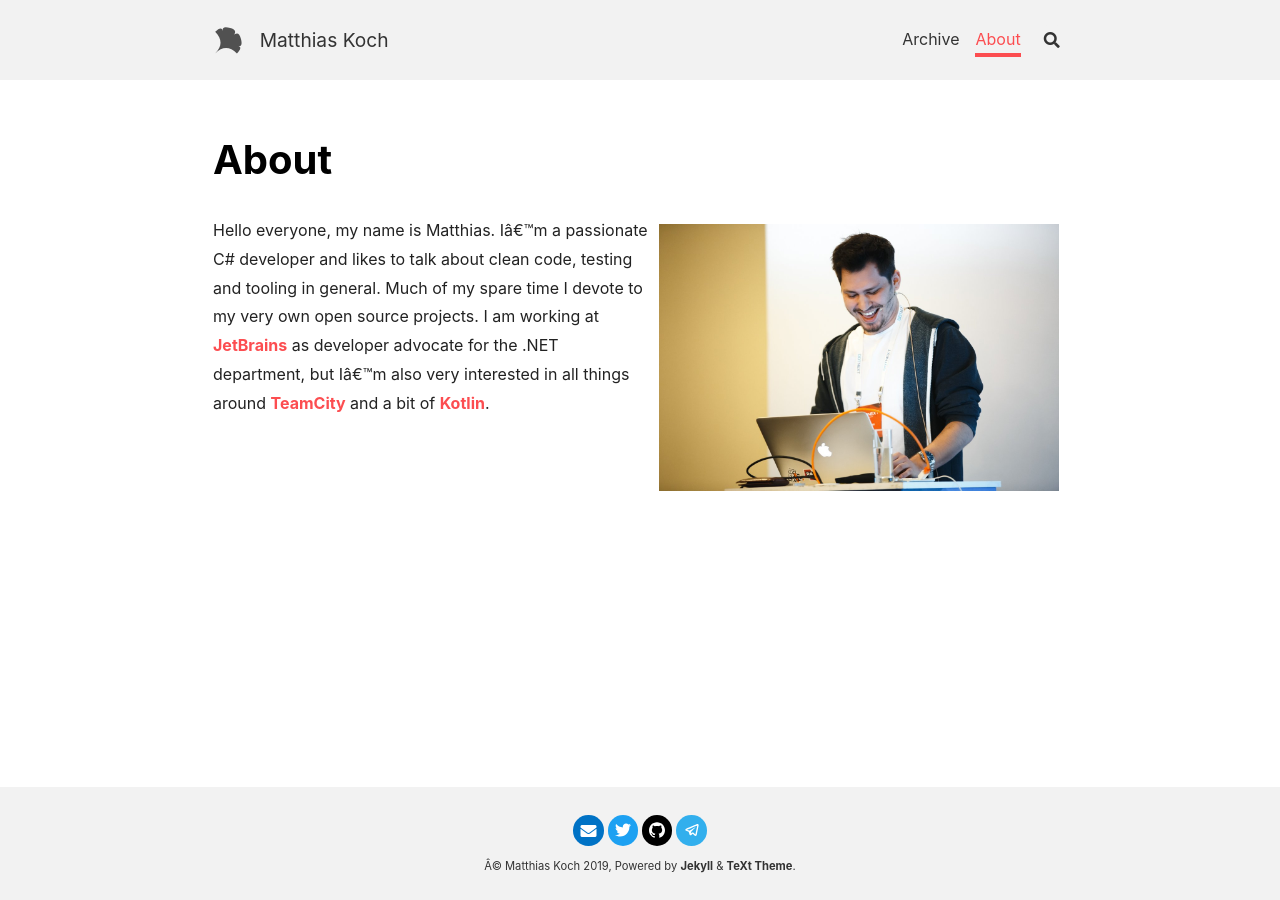
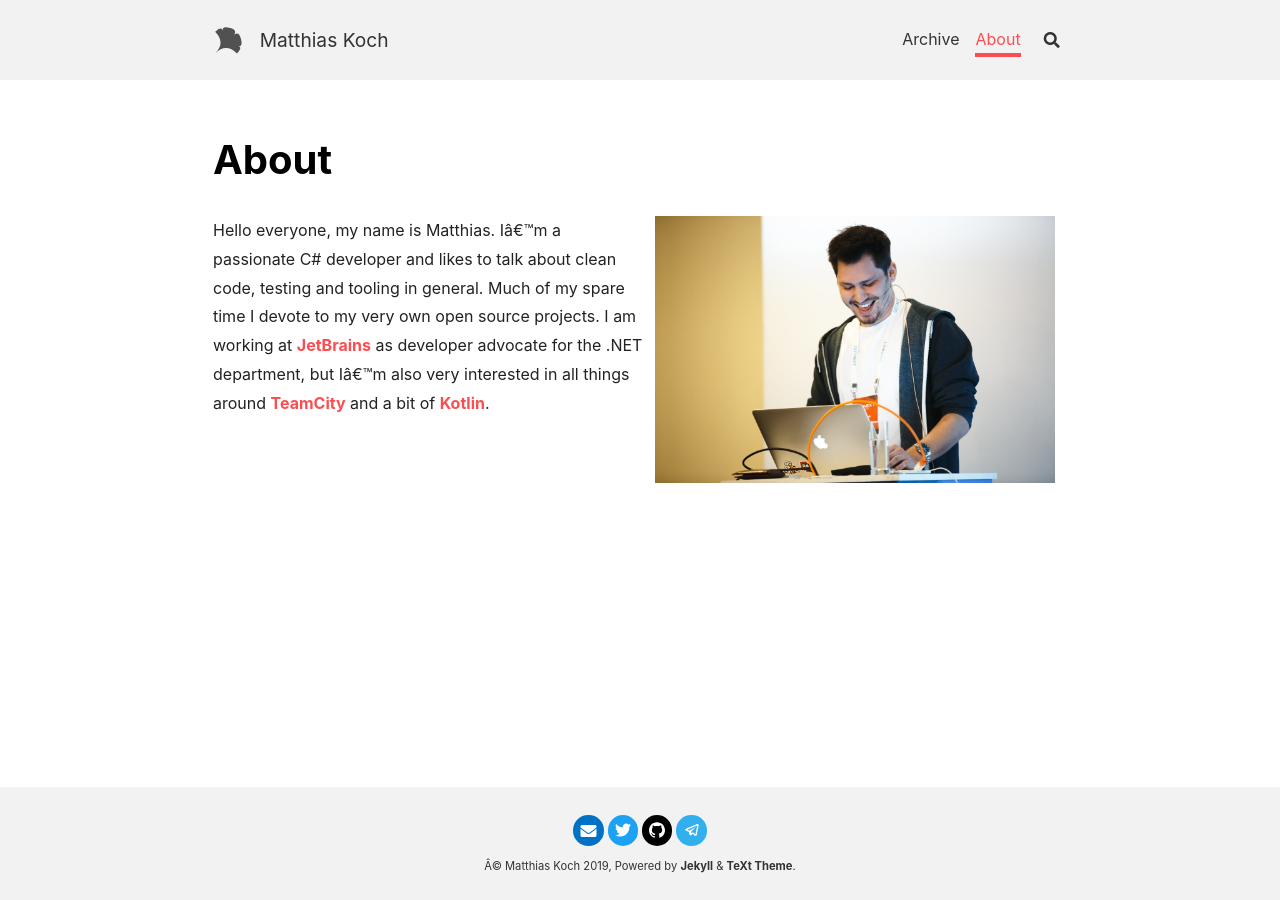
Before and after one commit to matkoch/matkoch.github.io, a Jekyll site: the page built from about.md, in a window 1280 px wide. Built offline with Jekyll 4.4.1, drawn with Linux system fonts in a browser that asks for light colours; nearby versions of some CDN libraries; comment, search, counter and statistics services are not loaded.

Commit message:
Write about.md

```diff
--- a/about.md
+++ b/about.md
@@ -4,6 +4,6 @@
 key: page-about
 ---
 
-![Me speaking at DotNext Moscow 2017](/assets/images/me-5.jpg){:width="400px" style="float: right; margin: 8px"}
+![Me speaking at DotNext Moscow 2017](/assets/images/me-5.jpg){:width="400px" style="float: right; margin: 0 12px"}
 
 Hello everyone, my name is Matthias. I'm a passionate C# developer and likes to talk about clean code, testing and tooling in general. Much of my spare time I devote to my very own open source projects. I am working at [JetBrains](https://www.jetbrains.com/) as developer advocate for the .NET department, but I'm also very interested in all things around [TeamCity](https://www.jetbrains.com/teamcity/) and a bit of [Kotlin](https://kotlinlang.org/).
```
